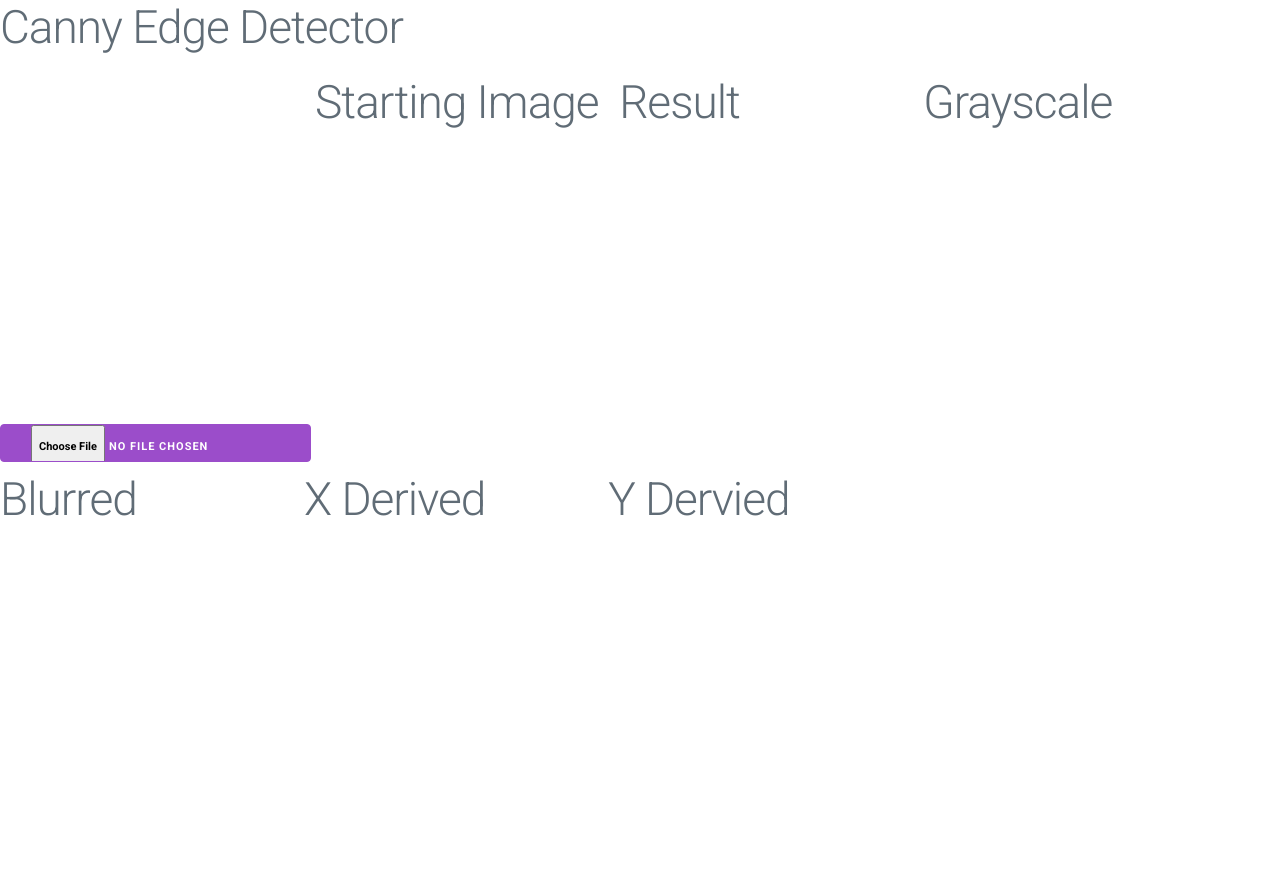
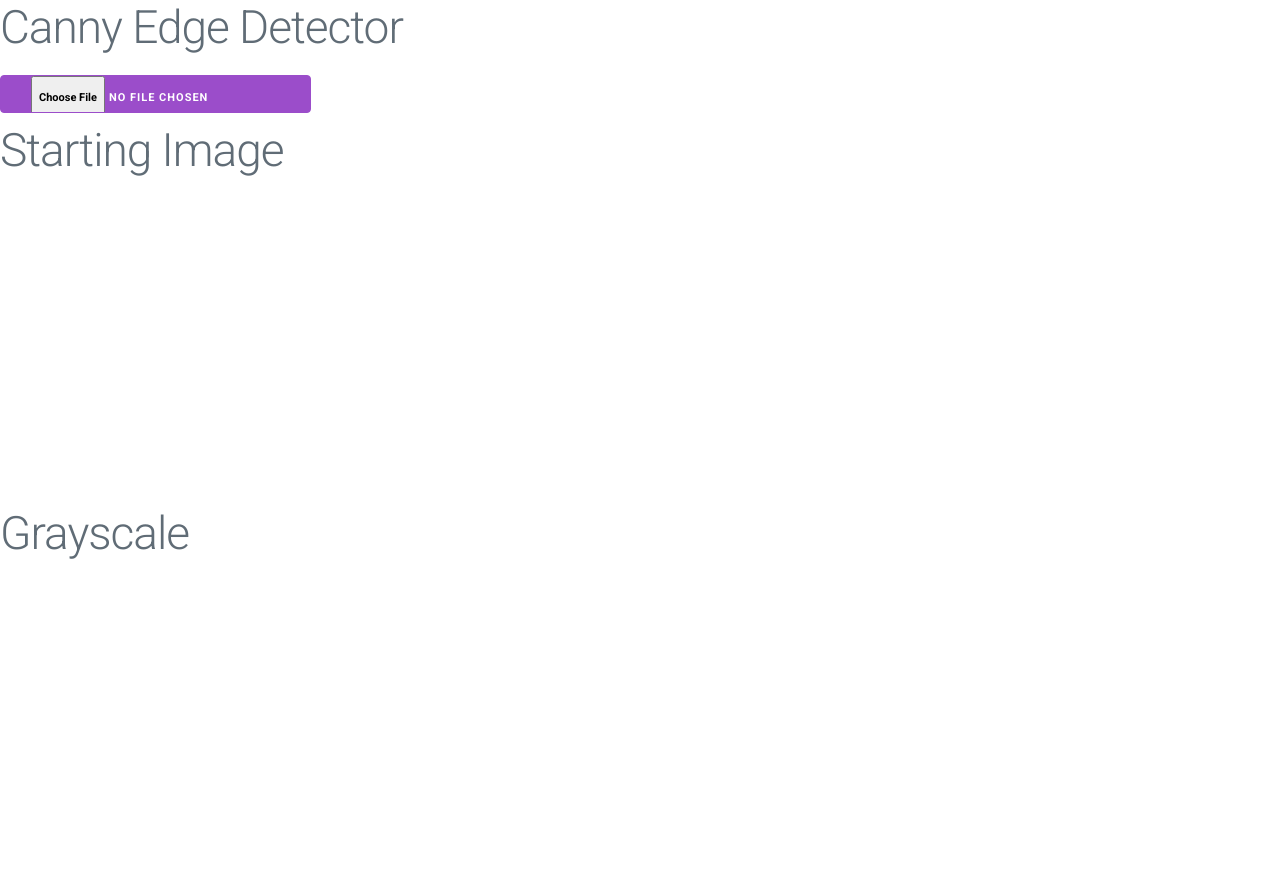
Before and after one commit to petarjs/js-canny-edge-detector, a plain HTML site: page index.html in a window 1280 px wide. Shown: the top 884 px of the page. Before the commit the page ends 855 px from the top, so only its background shows below. Drawn offline with nearby package versions, Linux system fonts and the light colour scheme.

Commit message:
style n markup

```diff
--- a/index.html
+++ b/index.html
@@ -10,10 +10,6 @@
           canvas {
             width: 300px;
             height: 300px;
-          }
-
-          section {
-            display: inline-block;
           }
 
           .js_controls {
@@ -48,11 +44,6 @@
       </section>
 
       <section>
-        <h1>Result</h1>
-        <canvas class="image--result"></canvas>
-      </section>
-
-      <section>
         <h1>Grayscale</h1>
         <canvas class="image--grayscale"></canvas>
       </section>
@@ -70,6 +61,11 @@
       <section>
         <h1>Y Dervied</h1>
         <canvas class="image--y-derived"></canvas>
+      </section>
+
+      <section>
+        <h1>Result</h1>
+        <canvas class="image--result"></canvas>
       </section>
 
       <script src="./main.js"></script>
```
